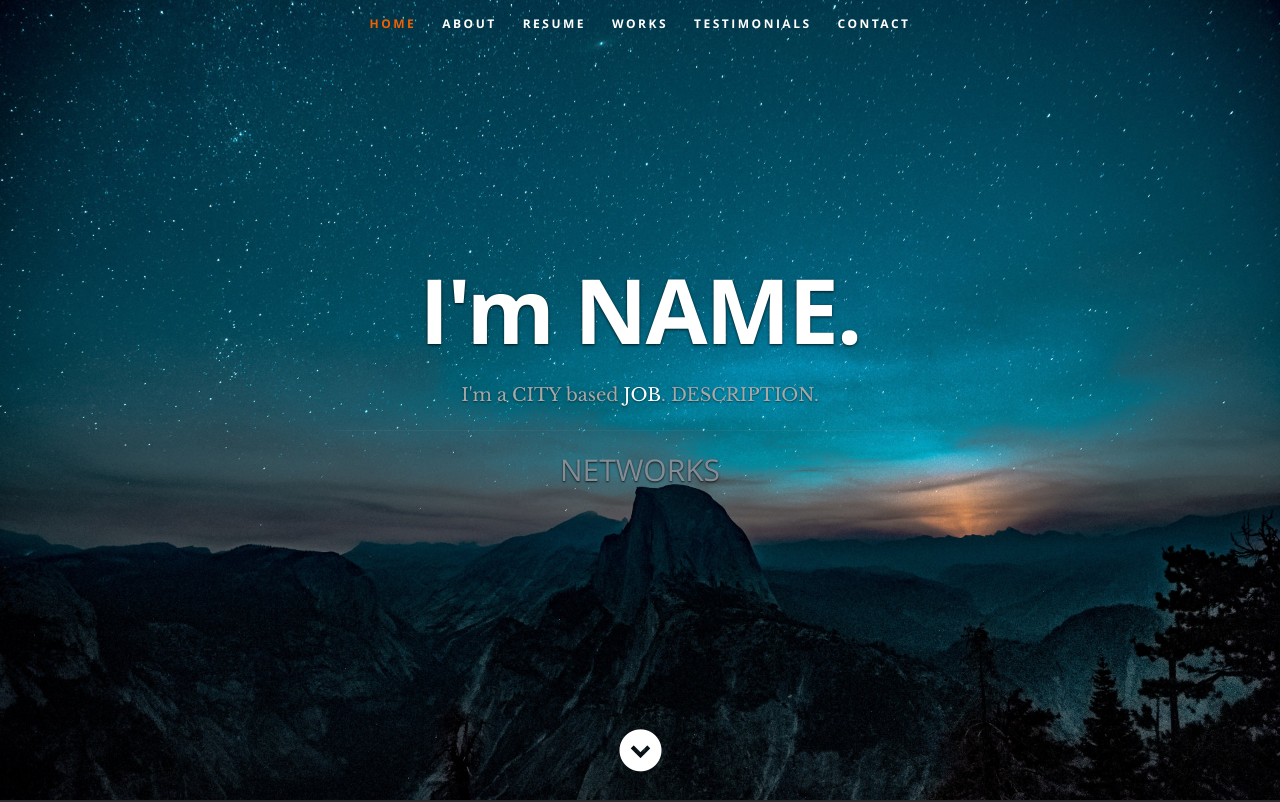
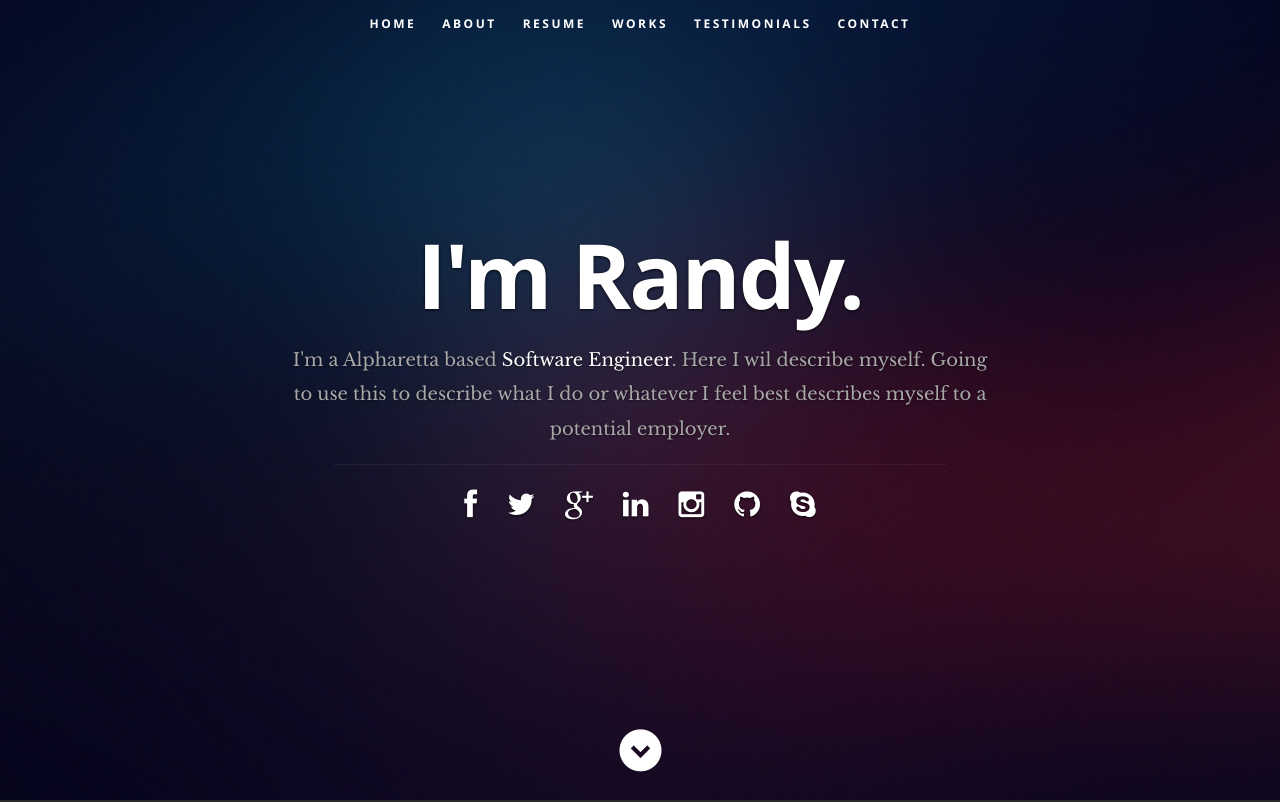
Before and after one commit to RandyTruong/personal_portfolio, a React app: page / in a window 1280 px wide. Shown: the top 802 px of the page. Built offline with nearby package versions, Linux system fonts and the light colour scheme.

Commit message:
refactor Head and added json data file

```diff
--- a/src/App.js
+++ b/src/App.js
@@ -1,7 +1,4 @@
 import React from "react";
-import "./styles/app.css";
-import './styles/default.css'
-import './styles/fonts.css'
 import {
   About,
   Contact,
@@ -11,11 +8,23 @@ import {
   Resume,
   Testimonials,
 } from "./components";
+import resumeData from "./json/resumeData.json";
+import aboutData from "./json/aboutData.json";
+import porfolioData from "./json/portfolioData.json";
+
+const { name, occupation, address, description, social } = aboutData;
+const { state, street, city, zip } = address;
 
 const App = () => {
   return (
     <div className="App">
-      <Header />
+      <Header
+        name={name}
+        occupation={occupation}
+        city={city}
+        description={description}
+        social={social}
+      />
       <About />
       <Resume />
       <Portfolio />
--- a/src/components/About.js
+++ b/src/components/About.js
@@ -20,8 +20,8 @@ const About = ({
         <div className="three columns">
           <img
             className="profile-pic"
-            src={'../images/profilepic.jpg'}
-            alt="Tim Baker Profile Pic"
+            src={profilepic}
+            alt="Randy Truong Profile Pic"
           />
         </div>
         <div className="nine columns main-col">
--- a/src/components/Header.js
+++ b/src/components/Header.js
@@ -1,13 +1,39 @@
-import React from "react";
+import React, { useMemo } from "react";
 import "../styles/header.css";
+import {navLinks} from '../utils/const'
+
+const networkFactory = (social) => {
+  return social.map((network) => (
+    <li key={network.name}>
+      <a href={network.url}>
+        <i className={network.className}></i>
+      </a>
+    </li>
+  ));
+};
+
+const navLinkFactory = () => {
+  return navLinks.map((link) => (
+    <li key={link.label}>
+      <a className="smoothscroll" href={link.href}>
+        {link.label}
+      </a>
+    </li>
+  ));
+};
 
 const Header = ({
   name = "NAME",
   city = "CITY",
   occupation = "JOB",
   description = "DESCRIPTION",
-  networks = "NETWORKS",
+  social = [],
 }) => {
+
+  const networks = useMemo(() => networkFactory(social), [social]);
+  const navs = useMemo(() => navLinkFactory(),[navLinks])
+
+
   return (
     <header id="home">
       <nav id="nav-wrap">
@@ -19,36 +45,7 @@ const Header = ({
         </a>
 
         <ul id="nav" className="nav">
-          <li className="current">
-            <a className="smoothscroll" href="#home">
-              Home
-            </a>
-          </li>
-          <li>
-            <a className="smoothscroll" href="#about">
-              About
-            </a>
-          </li>
-          <li>
-            <a className="smoothscroll" href="#resume">
-              Resume
-            </a>
-          </li>
-          <li>
-            <a className="smoothscroll" href="#portfolio">
-              Works
-            </a>
-          </li>
-          <li>
-            <a className="smoothscroll" href="#testimonials">
-              Testimonials
-            </a>
-          </li>
-          <li>
-            <a className="smoothscroll" href="#contact">
-              Contact
-            </a>
-          </li>
+          {navs}
         </ul>
       </nav>
 
@@ -59,7 +56,7 @@ const Header = ({
             I'm a {city} based <span>{occupation}</span>. {description}.
           </h3>
           <hr />
-          <ul className="social">{networks}</ul>
+          {networks && <ul className="social">{networks}</ul>}
         </div>
       </div>
 
--- a/src/index.js
+++ b/src/index.js
@@ -1,6 +1,9 @@
 import React from 'react';
 import ReactDOM from 'react-dom';
 import './styles/index.css'
+import "./styles/app.css";
+import "./styles/default.css";
+import "./styles/fonts.css";
 import App from './App';
 import * as serviceWorker from './serviceWorker';
 
--- /dev/null
+++ b/src/json/aboutData.json
@@ -0,0 +1,55 @@
+{
+  "name": "Randy",
+  "occupation": "Software Engineer",
+  "description": "Here I wil describe myself. Going to use this to describe what I do or whatever I feel best describes myself to a potential employer",
+  "image": "profilepic.jpg",
+  "bio": "Use this bio section as your way of describing yourself and saying what you do, what technologies you like to use or feel most comfortable with, describing your personality, or whatever else you feel like throwing in.",
+  "contactmessage": "Here is where you should write your message to readers to have them get in contact with you.",
+  "email": "youremailhere@gmail.com",
+  "phone": "555-555-5555",
+  "address": {
+    "street": "(Your Street)",
+    "city": "Alpharetta",
+    "state": "(Your State)",
+    "zip": "(Your Zip/Postal Code)"
+  },
+  "website": "http://www.timbakerdev.com",
+  "resumedownload": "http://timbakerdev.com",
+  "social": [
+    {
+      "name": "facebook",
+      "url": "http://facebook.com/tim.baker.906",
+      "className": "fa fa-facebook"
+    },
+    {
+      "name": "twitter",
+      "url": "http://twitter.com",
+      "className": "fa fa-twitter"
+    },
+    {
+      "name": "google-plus",
+      "url": "http://googleplus.com/tbakerx",
+      "className": "fa fa-google-plus"
+    },
+    {
+      "name": "linkedin",
+      "url": "https://www.linkedin.com/in/tim-baker-8420009a/",
+      "className": "fa fa-linkedin"
+    },
+    {
+      "name": "instagram",
+      "url": "http://instagram.com/tbaker_x",
+      "className": "fa fa-instagram"
+    },
+    {
+      "name": "github",
+      "url": "http://github.com/tbakerx",
+      "className": "fa fa-github"
+    },
+    {
+      "name": "skype",
+      "url": "http://skype.com",
+      "className": "fa fa-skype"
+    }
+  ]
+}
--- /dev/null
+++ b/src/json/portfolioData.json
@@ -0,0 +1,44 @@
+{
+    "projects": [
+      {
+        "title":"Canadian Wanderlust",
+        "category":"My Travel Blog for my post-university travels",
+        "image":"canadian-wanderlust.jpg",
+        "url":"https://www.canadianwanderlust.com"
+      },
+      {
+        "title":"Fury Fighting Gear",
+        "category":"(offline now) A fighting gear company I started",
+        "image":"fury-fighting-gear.jpg",
+        "url":"http://www.timbakerdev.com"
+      },
+      {
+        "title":"Original Thai Food",
+        "category":"Website I built for a restaurant I like in Thailand",
+        "image":"original-thai-food.jpg",
+        "url":"http://www.timbakerdev.com/originalthaifood.github.io"
+      },
+      {
+        "title":"Resume Website",
+        "category":"A React based resume website template",
+        "image":"resume-website.jpg",
+        "url":"http://www.timbakerdev.com"
+      },
+      {
+        "title":"Smirkspace",
+        "category":"(MVP Only) A React and Meteor based chat University project.",
+        "image":"smirkspace.jpg",
+        "url":"http://www.smirkspace.com"
+      }
+    ],
+    "testimonials":[
+        {
+          "text":"Here you should write some nice things that someone has said about you. No lies though, employers can tell when you are lying.",
+          "user":"Kareem Abdul Jabbar"
+        },
+        {
+          "text":"That Tim Baker must be one of the most brilliant developers I've ever met! It is amazing that nobody has hired him yet. Hey you, you should hire this guy, he may be fresh out of University and have zero on the job experience but I am confident that he will be one of your best developers in no time!",
+          "user":"Steve Wozniak... impersonator"
+        }
+      ]
+  }
--- /dev/null
+++ b/src/json/resumeData.json
@@ -0,0 +1,61 @@
+{
+  "skillmessage": "Here you can create a short write-up of your skills to show off to employers",
+  "education": [
+    {
+      "school": "University?",
+      "degree": "Masters in Beer tasting",
+      "graduated": "April 2007",
+      "description": "Describe your experience at school, what you learned, what useful skills you have acquired etc."
+    },
+    {
+      "school": "School #1 Maybe College?",
+      "degree": "What did you study 101",
+      "graduated": "March 2003",
+      "description": "Describe your experience at school, what you learned, what useful skills you have acquired etc."
+    }
+  ],
+  "work": [
+    {
+      "company": "Awesome Design Studio",
+      "title": "Senior UX God ",
+      "years": "March 2010 - Present",
+      "description": "Describe work, special projects, notable achievements, what technologies you have been working with, and anything else that would be useful for an employer to know."
+    },
+    {
+      "company": "Super Cool Studio",
+      "title": "Junior bug fixer",
+      "years": "March 2007 - February 2010",
+      "description": "Describe work, special projects, notable achievements, what technologies you have been working with, and anything else that would be useful for an employer to know."
+    }
+  ],
+  "skills": [
+    {
+      "name": "Git",
+      "level": "60%"
+    },
+    {
+      "name": "Illustrator",
+      "level": "55%"
+    },
+    {
+      "name": "ReactJs",
+      "level": "50%"
+    },
+    {
+      "name": "CSS",
+      "level": "90%"
+    },
+    {
+      "name": "HTML5",
+      "level": "80%"
+    },
+    {
+      "name": "VueJs",
+      "level": "50%"
+    },
+    {
+      "name": "MongoDB",
+      "level": "80%"
+    }
+  ]
+}
--- a/src/styles/header.css
+++ b/src/styles/header.css
@@ -7,7 +7,7 @@ header {
    height: 800px;
    min-height: 500px;
    width: 100%;
-   background: #161415 url(../images/header-background.jpg) no-repeat top center;
+   background: #161415 url(../images/dark_blur.jpg) no-repeat top center;
    background-size: cover !important;
 	-webkit-background-size: cover !important;
    text-align: center;
--- /dev/null
+++ b/src/utils/const.js
@@ -0,0 +1,8 @@
+export const navLinks = [
+    {label: 'Home', href: '#home'},
+    {label: 'About', href: '#about'},
+    {label: 'Resume', href: '#resume'},
+    {label: 'works', href: '#porfolio'},
+    {label: 'Testimonials', href: '#testimonials'},
+    {label: 'Contact', href: '#contact'},
+  ]
```
Also changed, not shown: src/images/city.jpg (added), src/images/dark_blur.jpg (added).
